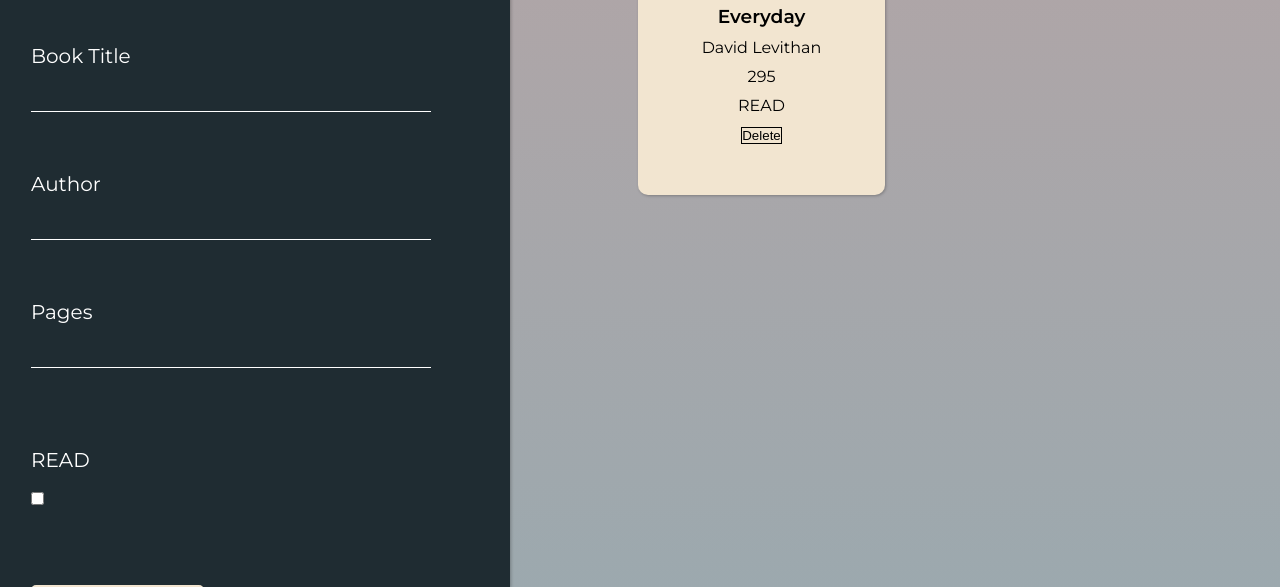
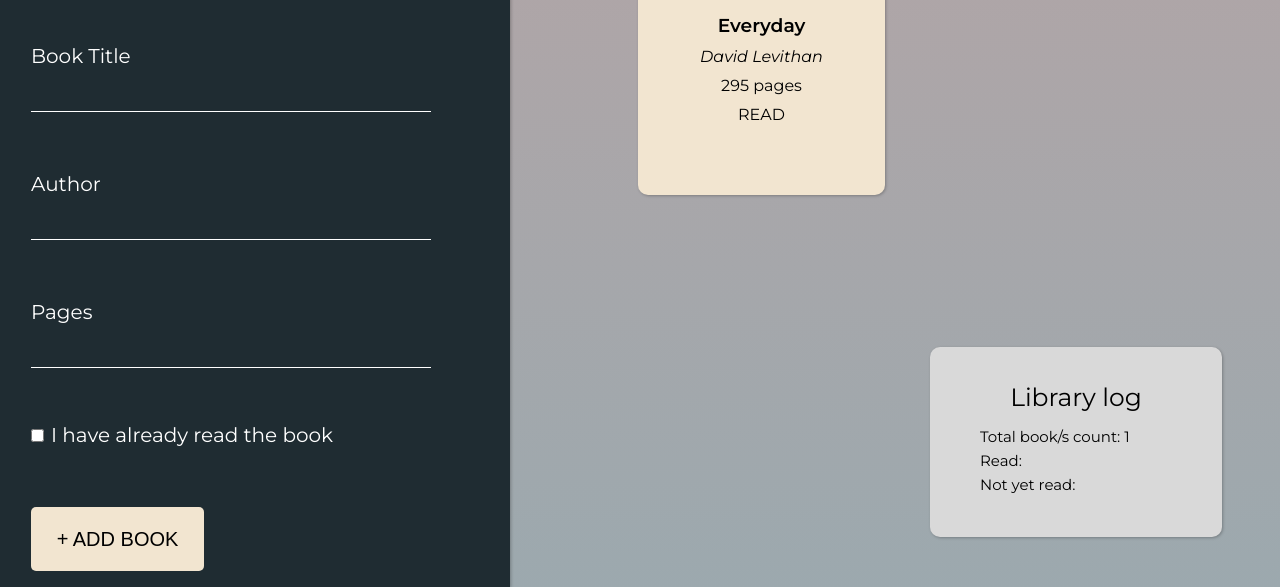
Before and after one commit to acdeguia/my-library, a website: page index.html in a window 1280 px wide. Shown: the part 213-800 px from the top of the page. Drawn offline with Linux system fonts and the light colour scheme.

Commit message:
Add sumething

```diff
--- a/index.html
+++ b/index.html
@@ -49,15 +49,15 @@
           <span id="error"></span>
         </div>
 
-        <div class="input-container">
-          <label for="read">READ</label>
+        <div class="toggle">
+
           <input
             type="checkbox"
             name="read"
             id="read"
             required
           />
-
+          <label for="read">I have already read the book</label>
           <span id="error"></span>
         </div>
 
@@ -66,7 +66,17 @@
       </form>
     </div>
 
-    <div class="container" id="container"></div>
+    <div class="container" id="container">
+
+
+    </div>
+
+    <div class="log">
+      <h2>Library log</h2>
+      <p id="book-count">Total book/s count:</p>
+      <p id="read-book">Read:</p>
+      <p id="not-yet">Not yet read:</p>
+    </div>
 
   </body>
 </html>
--- a/script.js
+++ b/script.js
@@ -1,16 +1,17 @@
 const addBtn = document.querySelector("#submit-btn");
+const bookCount = document.getElementById("book-count");
+
+let myLibrary = [
+  { title: "Everyday", author: "David Levithan", pages: "295", read: true },
+];
 
 addBtn.addEventListener("click", () => {
-  event.preventDefault()
+  event.preventDefault();
   addBookToLibrary();
   clear();
   console.log(myLibrary);
   display();
 });
-
-let myLibrary = [
-  {title: "Everyday", author: "David Levithan", pages: "295", read: true},
-];
 
 function Book(title, author, pages, read) {
   this.title = title;
@@ -29,56 +30,55 @@ function display() {
   const delBtn = document.createElement("button");
   const del = document.createElement("div");
   const readE = document.createElement("p");
+
   delBtn.classList = " del-btn";
+
   card.classList = "card-body";
+  authorE.classList = "author";
   container.innerHTML = "";
 
   myLibrary.forEach((book) => {
-
     titleE.innerHTML = book.title;
     authorE.innerHTML = book.author;
-    pagesE.innerHTML = book.pages;
+    pagesE.innerHTML = `${book.pages} pages`;
 
     delBtn.innerHTML = "Remove";
-    del.innerHTML = `<button class="remove-btn" onclick="deleteBook('${book.title}')">Delete</button><br>`;
+    del.innerHTML = `<p class=" del" onclick="deleteBook('${book.title}')">╳</p>`;
 
     if (book.read === true) {
       readE.innerHTML = "READ";
-    }else {
+    } else {
       readE.innerHTML = "not yet read";
     }
 
     card.append(titleE);
     card.append(authorE);
     card.append(pagesE);
-
-    card.append(readE)
+    card.append(readE);
     cardContainer.append(card);
     card.append(del);
     container.innerHTML += cardContainer.innerHTML;
   });
-
+  bookCount.innerHTML = `Total book/s count: ${myLibrary.length}`;
 }
 
 function addBookToLibrary() {
-
   let title = document.querySelector("#title").value;
   let author = document.querySelector("#author").value;
   let pages = document.querySelector("#pages").value;
   let read = document.getElementById("read").checked;
 
-let error = document.querySelector('#error')
+  let error = document.querySelector("#error");
 
   let newBook = new Book(title, author, pages, read);
 
-  if(title === '' || author === '' || pages === ''){
-    error.innerHTML = 'pls fill up'
-  }else{
+  if (title === "" || author === "" || pages === "") {
+    error.innerHTML = "pls fill up";
+  } else {
     myLibrary.push(newBook);
     display();
     console.log(myLibrary);
   }
-
 }
 
 function clear() {
@@ -90,8 +90,12 @@ function clear() {
 display();
 
 function deleteBook(title) {
+  let result = confirm(`Want to delete ${title}?`);
+  if (result === true) {
     let index = myLibrary.findIndex((book) => book.title == title);
     myLibrary.splice(index, 1);
     display();
     console.log(myLibrary);
   }
+  console.log(result);
+}
--- a/styles.css
+++ b/styles.css
@@ -80,6 +80,7 @@ input[type="submit"] {
 
 
 body {
+  position: relative;
   height: 100vh;
   display: grid;
   grid-template-columns: 510px 1fr;
@@ -105,6 +106,7 @@ body {
   align-items: center;
   padding: 0;
   gap: 10px;
+  position: relative;
 }
 
 .container {
@@ -178,3 +180,113 @@ border: solid 1px black;
 #error {
   color: #D33B52;
 }
+
+.author {
+  font-style: italic;
+}
+
+/* .switch {
+  position: relative;
+  display: inline-block;
+  width: 60px;
+  height: 34px;
+}
+
+.switch input {
+  opacity: 0;
+  width: 0;
+  height: 0;
+}
+
+.slider {
+  position: absolute;
+  cursor: pointer;
+  top: 0;
+  left: 0;
+  right: 0;
+  bottom: 0;
+  background-color: #ccc;
+  -webkit-transition: .4s;
+  transition: .4s;
+}
+
+.slider:before {
+  position: absolute;
+  content: "";
+  height: 26px;
+  width: 26px;
+  left: 4px;
+  bottom: 4px;
+  background-color: white;
+  -webkit-transition: .4s;
+  transition: .4s;
+}
+
+input:checked + .slider {
+  background-color: #2196F3;
+}
+
+input:focus + .slider {
+  box-shadow: 0 0 1px #2196F3;
+}
+
+input:checked + .slider:before {
+  -webkit-transform: translateX(26px);
+  -ms-transform: translateX(26px);
+  transform: translateX(26px);
+}
+
+.slider.round {
+  border-radius: 34px;
+}
+
+.slider.round:before {
+  border-radius: 50%;
+} */
+
+.toggle {
+  display: flex;
+  gap: 7px;
+  font-size: 20px;
+
+  align-items: center;
+  margin-top: -25px;
+}
+
+.del {
+  color: #000;
+
+  position: absolute;
+  right: 30px;
+  top: 20px;
+}
+
+.log {
+  position: fixed;
+  right: 58px;
+bottom: 50px;
+width: 292px;
+height: 190px;
+background: #D9D9D9;
+
+box-shadow: 1px 1px 3px rgba(0, 0, 0, 0.25);
+border-radius: 10px;
+display: flex;
+flex-direction: column;
+padding: 35px 50px;
+gap: 5px;
+color: #000000;
+
+}
+
+.log h2 {
+  font-weight: 400;
+font-size: 25px;
+text-align: center;
+margin-bottom: 10px;
+}
+
+.log p {
+  font-size: 15px;
+
+}
```
Lines whose indentation alone changed are shown as unchanged.
